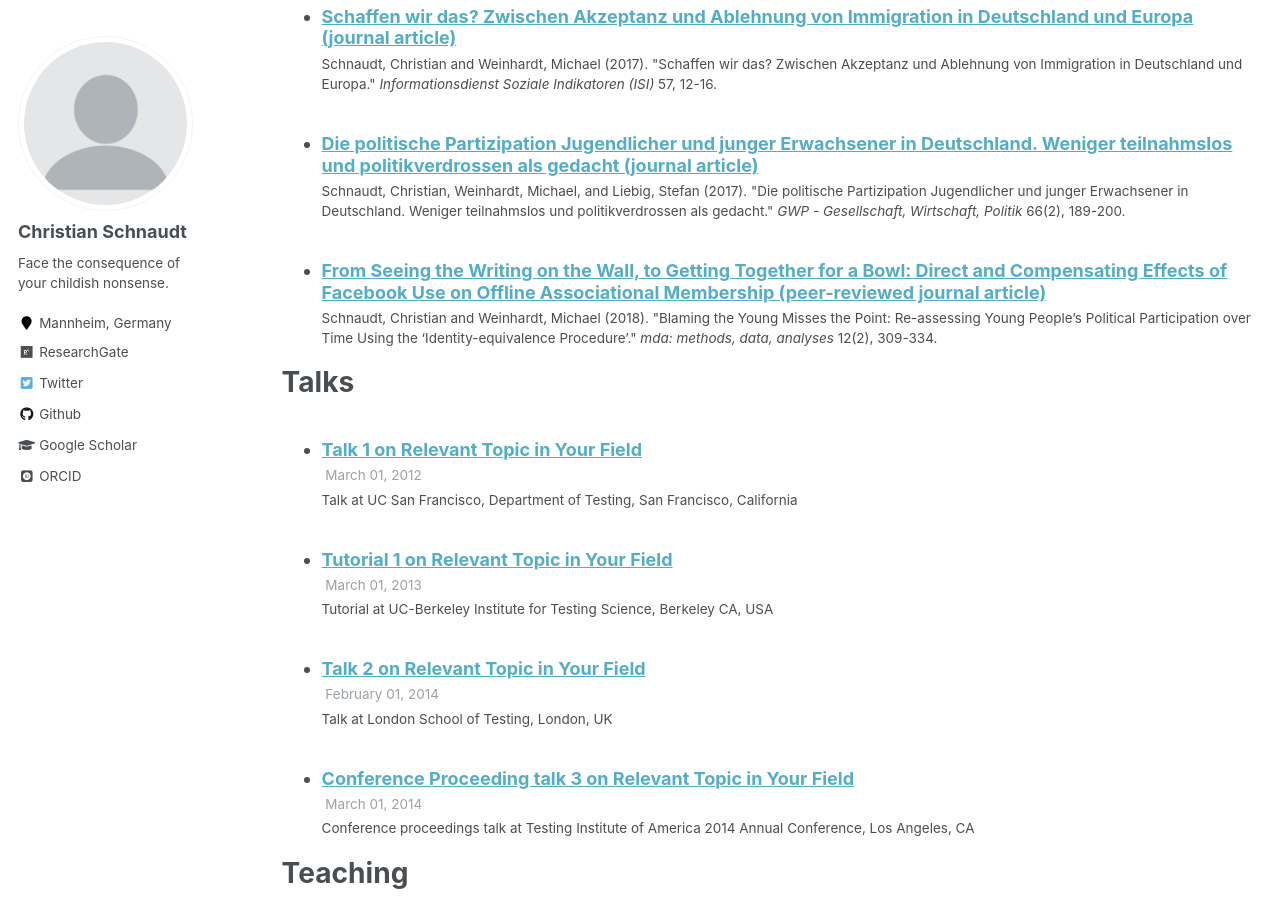
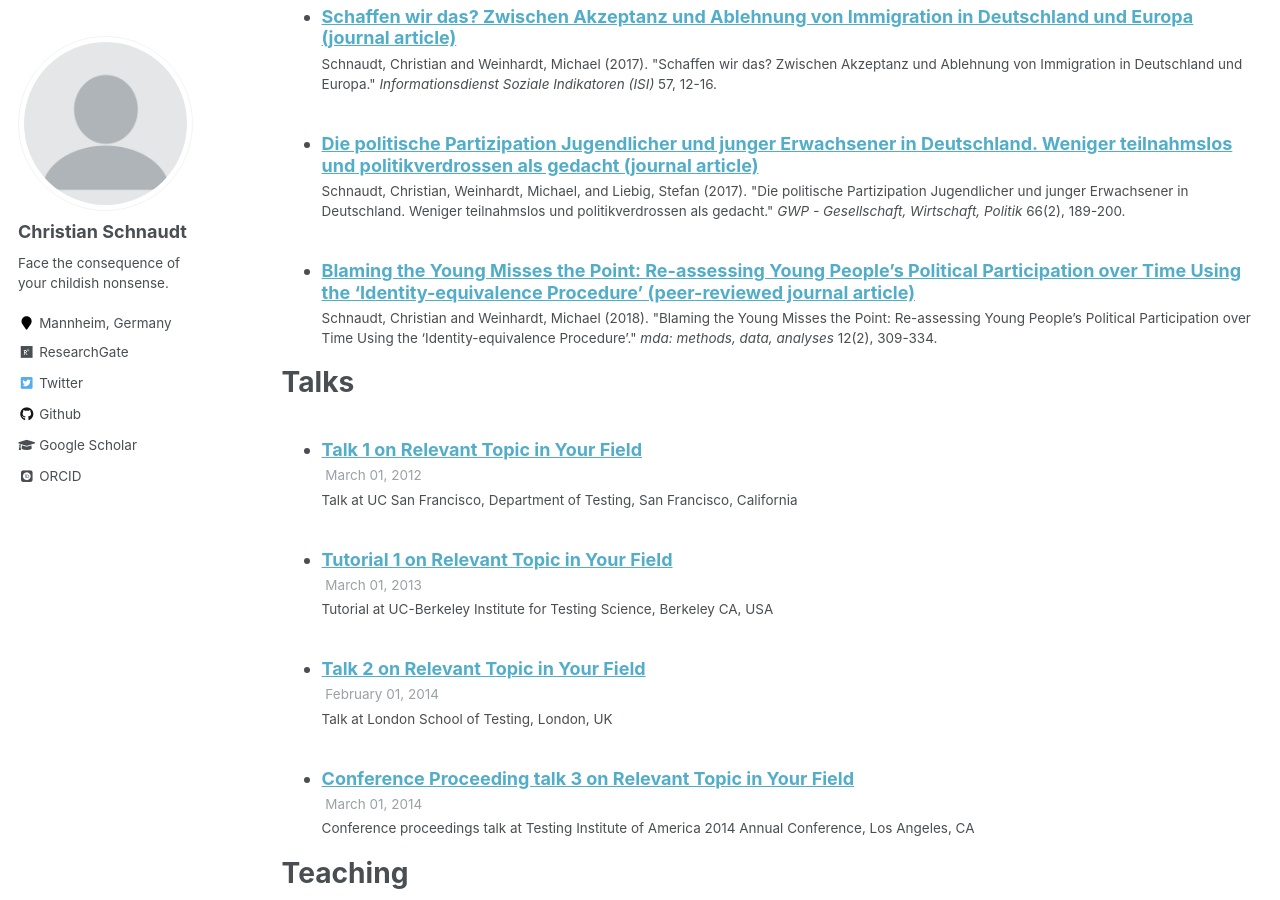
Before and after one commit to cschnaudt/cschnaudt.github.io, a Jekyll site: the page built from _pages/cv.md, in a window 1280 px wide and 900 px high, scrolled down 1740 px. Built offline with Jekyll 4.4.1, drawn with Linux system fonts in a browser that asks for light colours; some web fonts are replaced.

Commit message:
Update 2018-02-15-Participation-MDA.md

```diff
--- a/_publications/2018-02-15-Participation-MDA.md
+++ b/_publications/2018-02-15-Participation-MDA.md
@@ -1,5 +1,5 @@
 ---
-title: "From Seeing the Writing on the Wall, to Getting Together for a Bowl: Direct and Compensating Effects of Facebook Use on Offline Associational Membership (peer-reviewed journal article)"
+title: "Blaming the Young Misses the Point: Re-assessing Young People’s Political Participation over Time Using the ‘Identity-equivalence Procedure’ (peer-reviewed journal article)"
 collection: publications
 permalink: /publication/2018-02-15-Participation-MDA
 excerpt: 'In this article, we argue that, in order to arrive at meaningful conclusions about young and adult people’s political participation over time, ‘construct-equivalent’ rather than identical instruments of political participation across different age groups and time points should be used. Applying the so called ‘identity-equivalence procedure’ for political participation across three different age groups and the time period 2002-2014 using data from the European Social Survey (ESS), our results indicate that (1) the concrete manifestations of the concept of political participation differ across young and adult people and over time and (2) levels of political participation are quite similar for young and adult people and increasing from 2002-2014.'
```
